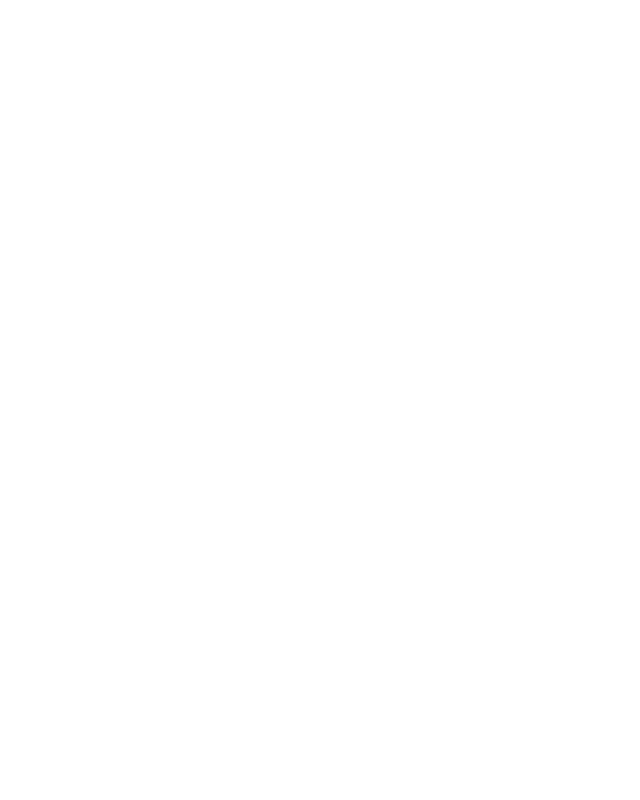
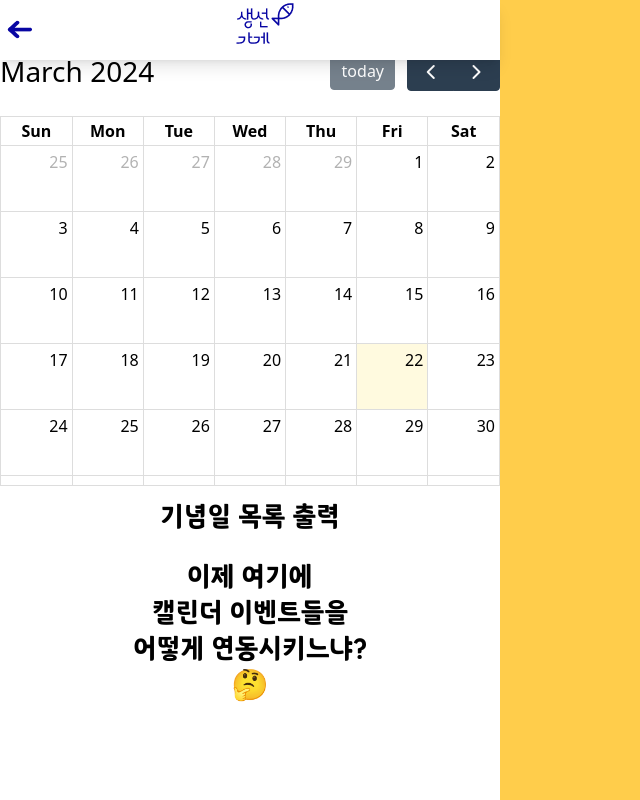
Before and after one commit to sun-mart-egg/funding-gift, a React (Vite) app in the folder FE/: page /calendar in a window 1280 px wide. Before the commit this address had no page. Shown: the whole page, without its empty margins (0-640 px from the left). Built offline with nearby package versions, Linux system fonts and the light colour scheme.

Commit message:
[FE][Feat] #S10P22D201-135 화면에 달력 띄우기 성공

```diff
--- a/FE/package.json
+++ b/FE/package.json
@@ -10,6 +10,9 @@
         "preview": "vite preview"
     },
     "dependencies": {
+        "@fullcalendar/core": "^6.1.11",
+        "@fullcalendar/daygrid": "^6.1.11",
+        "@fullcalendar/react": "^6.1.11",
         "axios": "^1.6.7",
         "bootstrap": "^5.3.3",
         "date-fns": "^3.6.0",
--- a/FE/src/App.jsx
+++ b/FE/src/App.jsx
@@ -7,6 +7,7 @@
 import Signup from "./components/Login/Signup.jsx";
 import SignupFinish from "./components/Login/SignupFinish.jsx"
 
+import Calendar from "./components/Friends/Calendar.jsx"
 import MyFunding from "./components/Funding/pages/MyFunding";
 import AccountListPage from "./components/Funding/pages/AccountListPage.jsx";
 import MakeFundingMain from "./components/Funding/pages/MakeFundingMain";
@@ -44,6 +45,7 @@
           <Route path="/make-funding-finish" element={<MakeFundingFinish />} />
           <Route path="/product/:productId" element={<ProductDetail />} />
           <Route path="/anniversary-list" element={<AnniversaryListPage />} />
+          <Route path="/calendar" element={<Calendar />}/>
         </Route>
 
         <Route path="/participate" element={<ParticipatePage />} />
--- a/FE/src/components/Friends/Calendar.jsx
+++ b/FE/src/components/Friends/Calendar.jsx
@@ -1,12 +1,22 @@
+import FullCalendar from "@fullcalendar/react";
+import dayGridPlugin from "@fullcalendar/daygrid"
+
 function Calendar() {
     return (
-        <div className=" flex flex-col items-center w-[360px] h-[640px] bg-white">
-            <div className=" flex flex-col justify-center items-center w-full h-[320px] bg-sky-400 border-b-2 border-black">
-                <p className=" text-3xl font-cusFont5">달력 들어올 예정...</p>
+        <div className="sub-layer">
+            <div className="relative top-7 w-full">
+                <FullCalendar plugins={[ dayGridPlugin ]} initialView="dayGridMonth"/>
             </div>
 
-            <div className=" flex flex-col justify-center items-center w-full h-[180px]">
+            <div className=" flex flex-col justify-center items-center w-full h-[240px]">
+                <br />
+                <br />
                 <p className=" text-3xl font-cusFont5">기념일 목록 출력</p>
+                <br />
+                <p className=" text-3xl font-cusFont5">이제 여기에</p>
+                <p className=" text-3xl font-cusFont5">캘린더 이벤트들을</p>
+                <p className=" text-3xl font-cusFont5">어떻게 연동시키느냐?</p>
+                <p className=" text-3xl font-cusFont5">🤔</p>
             </div>
         </div>
     )
--- a/FE/src/components/UI/MainHeader.jsx
+++ b/FE/src/components/UI/MainHeader.jsx
@@ -12,7 +12,7 @@
           <img src="/imgs/heart.png" alt="wish-button" />
         </button>
         <button>
-          <Link to={"/friends/calendar"}>
+          <Link to={"/calendar"}>
             <img src="/imgs/calendar.png" alt="calendar-button" />
           </Link>
         </button>
```
Also changed, not shown: 1 other file (tests, documents, lock files or other folders).
